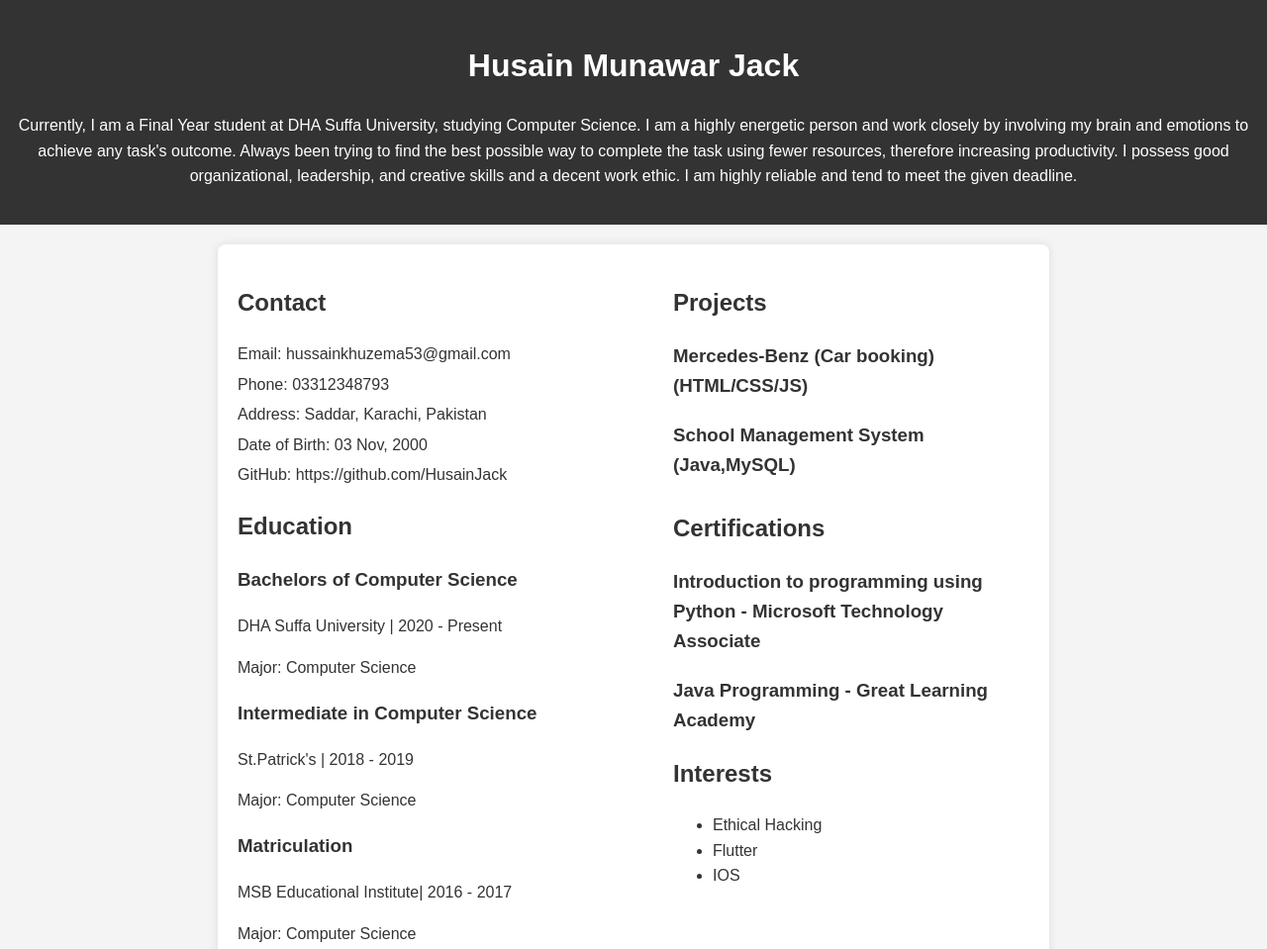
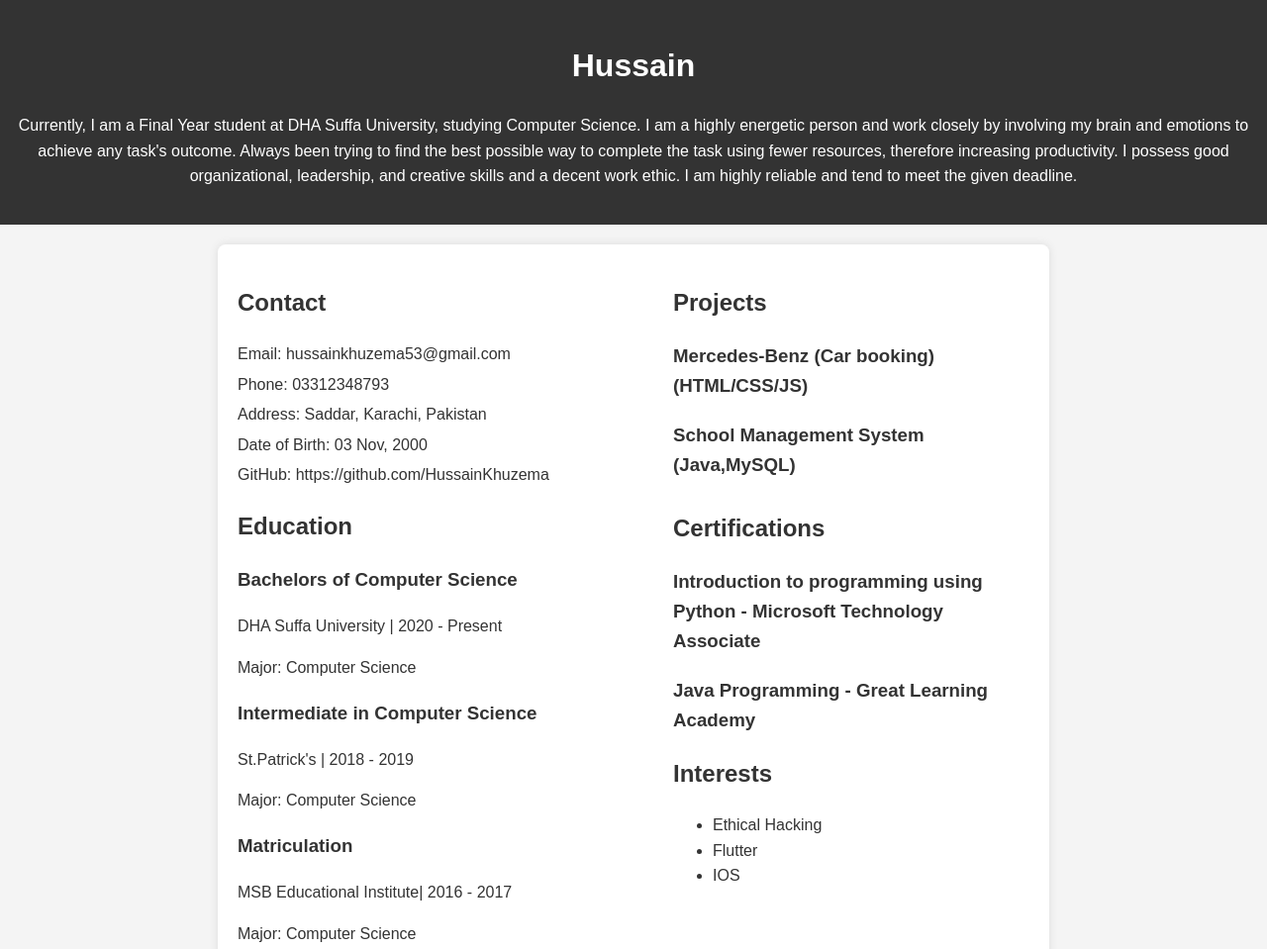
Before and after one commit to HussainKhuzema/Resume, a plain HTML site: page index.html in a window 1280 px wide. Shown: the top 959 px of the page at 99% size. Drawn offline with Linux system fonts and the light colour scheme.

Commit message:
Update index.html

```diff
--- a/index.html
+++ b/index.html
@@ -83,7 +83,7 @@
 <body>
 
     <header>
-        <h1 style="color: white;">Husain Munawar Jack</h1>
+        <h1 style="color: white;">Hussain</h1>
 
         <p>Currently, I am a Final Year student at DHA Suffa University,
             studying Computer Science. I am a highly energetic person and work
@@ -103,7 +103,7 @@
                 <p>Phone: 03312348793</p>
                 <p>Address: Saddar, Karachi, Pakistan</p>
                 <p>Date of Birth: 03 Nov, 2000</p>
-                <p>GitHub: https://github.com/HusainJack</p>
+                <p>GitHub: https://github.com/HussainKhuzema</p>
             </div>
 
             <div class="education">
```
